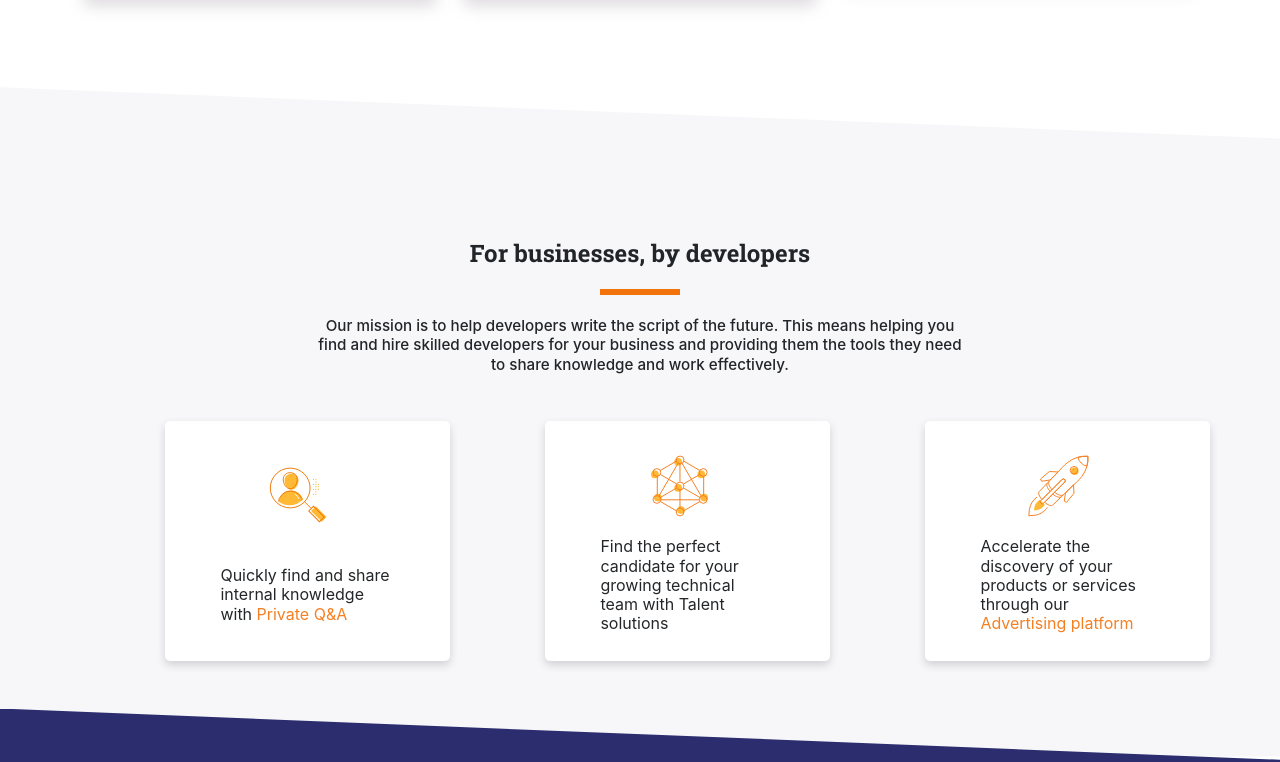
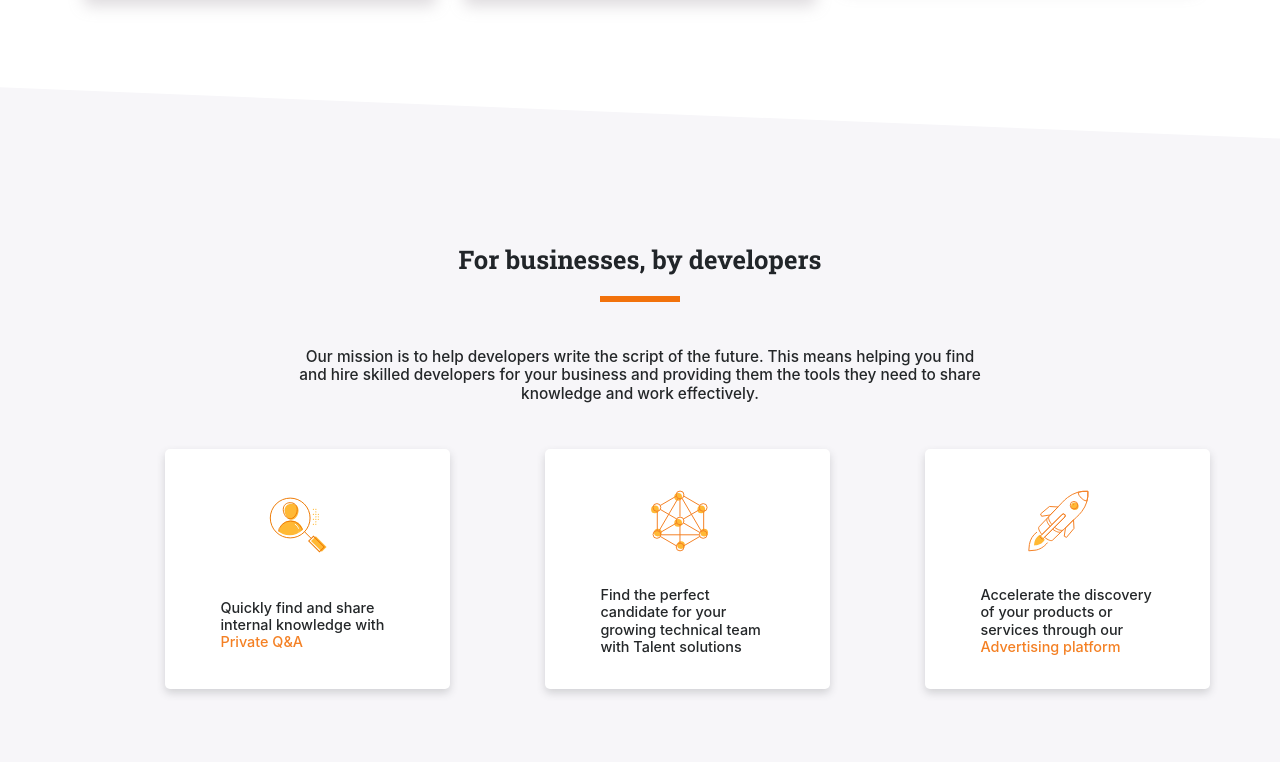
Before and after one commit to Nicknyr/Stack_Overflow, a React (Create React App) app: page / in a window 1280 px wide. Shown: the part 1200-1962 px from the top of the page. Built offline with nearby package versions, Linux system fonts and the light colour scheme.

Commit message:
Adjusted Feature.js cards and added padding

```diff
--- a/src/components/Features.js
+++ b/src/components/Features.js
@@ -12,21 +12,24 @@ const Styles = styled.div`
   background-color: #f7f6f9 ;
   width: 100%;
   height: auto;
+  padding-bottom: 3em;
 
   .feature-container {
     background: white;
-    height: 9em;
-    margin-bottom: 1em;
+    height: 8em;
+    margin-bottom: 2em;
     display: flex;
     align-items: center;
     box-shadow: 0 4px 8px rgba(59,64,69,0.2);
     line-height: 1.2;
     font-size: 1em;
     border-radius: 5px;
+    padding: 1em;
 
     p {
       color: #242729;
-      font-size: 1em;
+      font-size: .9em;
+      font-weight: 500;
       margin-bottom: 0;
       margin-top: 0;
     }
@@ -44,10 +47,10 @@ const H2 = styled.h2`
   margin-left: auto;
   margin-right: auto;
   margin-top: 3em;
-  font-size: 1.5em;
-  font-weight: bolder;
   font-family: 'Roboto Slab', serif;
   width: 100%;
+  font-size: 1.6em;
+  font-weight: 700;
 `;
 
 const Bar = styled.div`
@@ -61,12 +64,13 @@ const Bar = styled.div`
 const P = styled.p`
   text-align: center;
   font-weight: 500;
-  font-size: .95em;
-  color: 242729;
-  line-height: 1.3;
-  width: 90%;
+  font-size: .96em;
+  color: #242729;
+  line-height: 1.2;
+  width: 95%;
   margin-left: auto;
   margin-right: auto;
+  margin-top: 3em;
   margin-bottom: 3em;
 `;
 
@@ -103,7 +107,7 @@ const Features = () => {
               <Col xs={{span: 3}} md={{span: 6, offset: 3}}>
                 <img src={findCandidate} alt="find candidate" height="75" width="75" />
               </Col>
-              <Col xs={{span: 8, offset: 0}} md={{span: 10, offset: 1}}>
+              <Col xs={{span: 8, offset: 1}} md={{span: 10, offset: 1}}>
                 <p>Quickly find and share internal knowledge with <A href="$">Private Q&A</A></p>
               </Col>
             </Row>
@@ -113,7 +117,7 @@ const Features = () => {
                <Col xs={{span: 3}} md={{span: 6, offset: 3}}>
                  <img src={privateQuestions} alt="private questions" height="75" width="75" />
                </Col>
-               <Col xs={{span: 8, offset: 0}} md={{span: 10, offset: 1}}>
+               <Col xs={{span: 8, offset: 1}} md={{span: 10, offset: 1}}>
                  <p>Find the perfect candidate for your growing technical team with Talent solutions</p>
               </Col>
              </Row>
@@ -123,7 +127,7 @@ const Features = () => {
                 <Col xs={{span: 3}} md={{span: 6, offset: 3}}>
                   <img src={accelerate} alt="accelerate" height="75" width="75" />
                 </Col>
-                <Col xs={{span: 8, offset: 0}} md={{span: 10, offset: 1}}>
+                <Col xs={{span: 8, offset: 1}} md={{span: 10, offset: 1}}>
                   <p>Accelerate the discovery of your products or services through our <A href="#">Advertising platform</A></p>
                 </Col>
               </Row>
```
